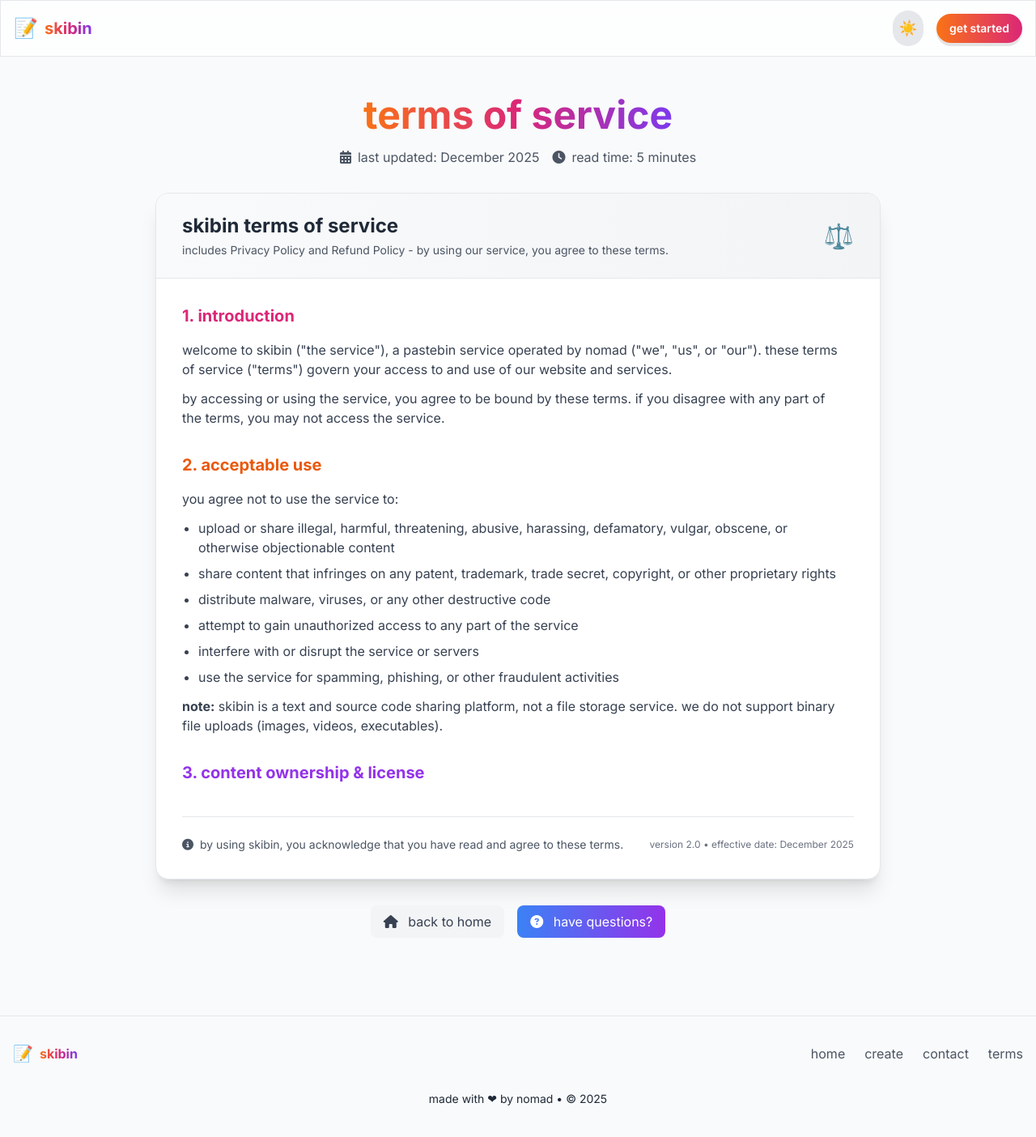
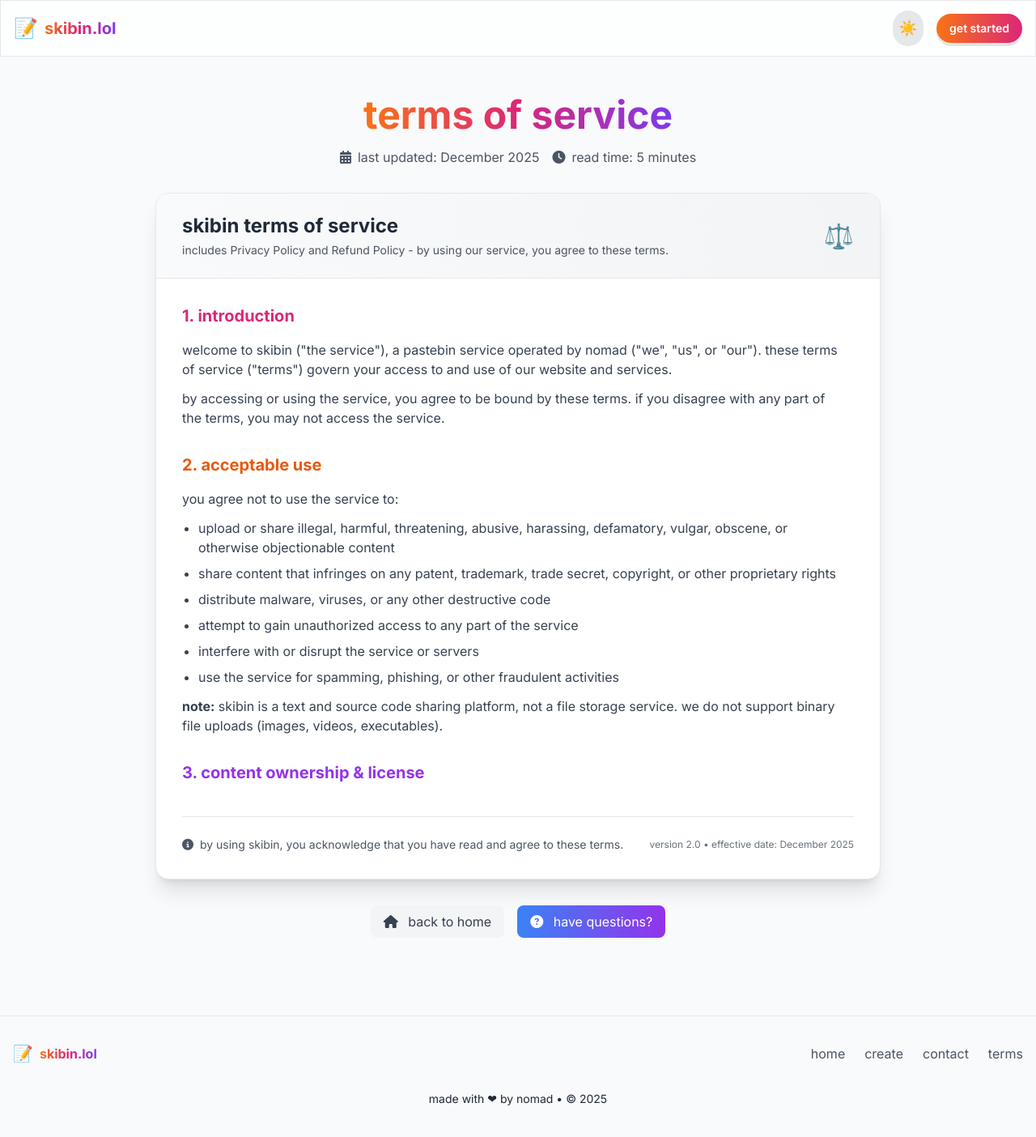
Before and after one commit to voxadorww/skibin, a Django app: page /terms in a window 1280 px wide. Shown: the top 1404 px of the page at 81% size. Run offline with Django 5.2, Linux system fonts and the light colour scheme; some libraries are stand-ins or nearby versions.

Commit message:
Update terms.html

```diff
--- a/app/templates/terms.html
+++ b/app/templates/terms.html
@@ -128,7 +128,7 @@
             <div class="flex items-center justify-between">
                 <a href="/" class="flex items-center space-x-2">
                     <span class="text-2xl">📝</span>
-                    <h1 class="text-xl font-bold gradient-text">skibin</h1>
+                    <h1 class="text-xl font-bold gradient-text">skibin.lol</h1>
                 </a>
 
                 <div class="flex items-center space-x-4">
@@ -416,7 +416,7 @@
             <div class="flex flex-col md:flex-row justify-between items-center">
                 <div class="flex items-center space-x-2 mb-4 md:mb-0">
                     <span class="text-xl">📝</span>
-                    <span class="font-bold gradient-text">skibin</span>
+                    <span class="font-bold gradient-text">skibin.lol</span>
                 </div>
 
                 <div class="flex space-x-6 text-gray-600 dark:text-gray-400">
```
